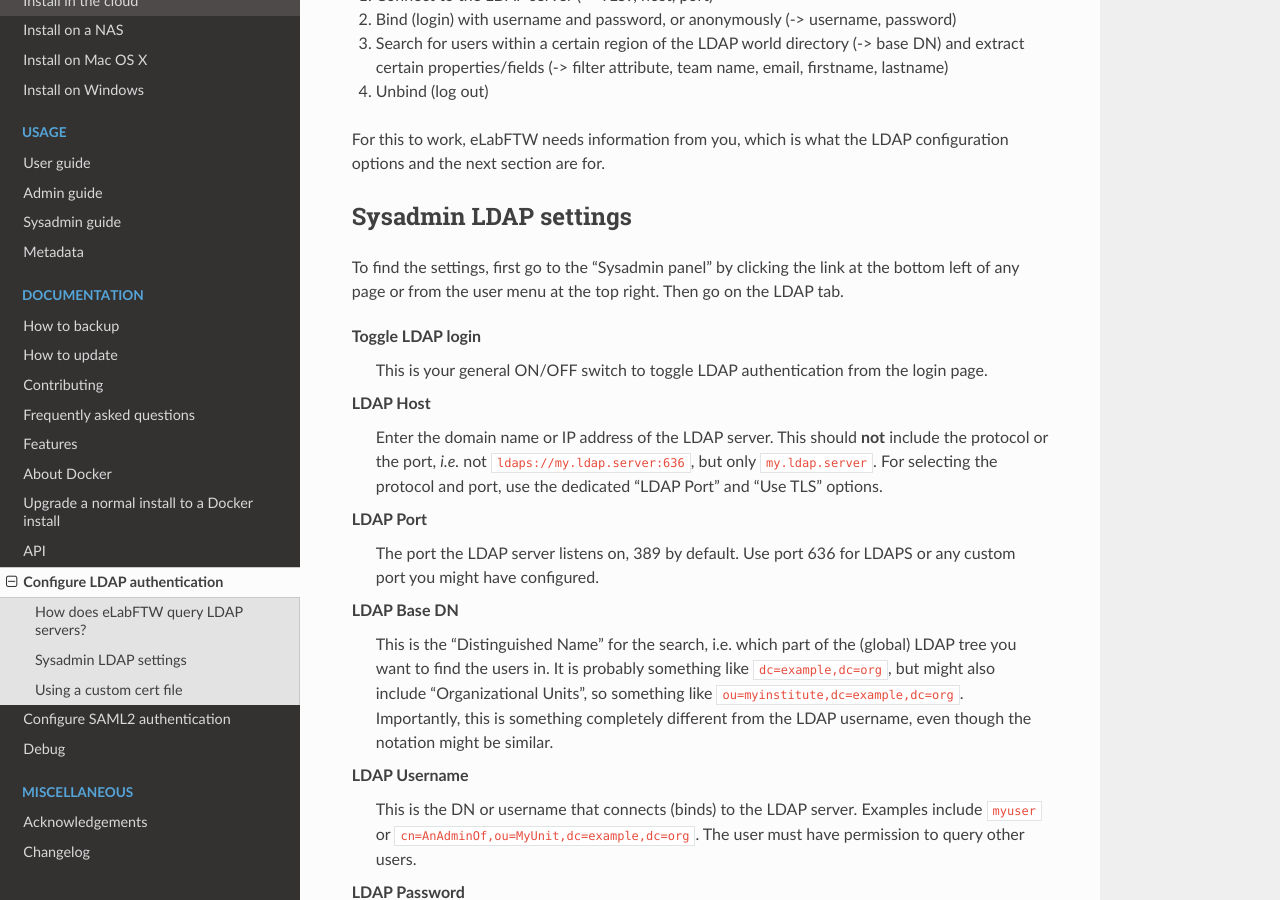
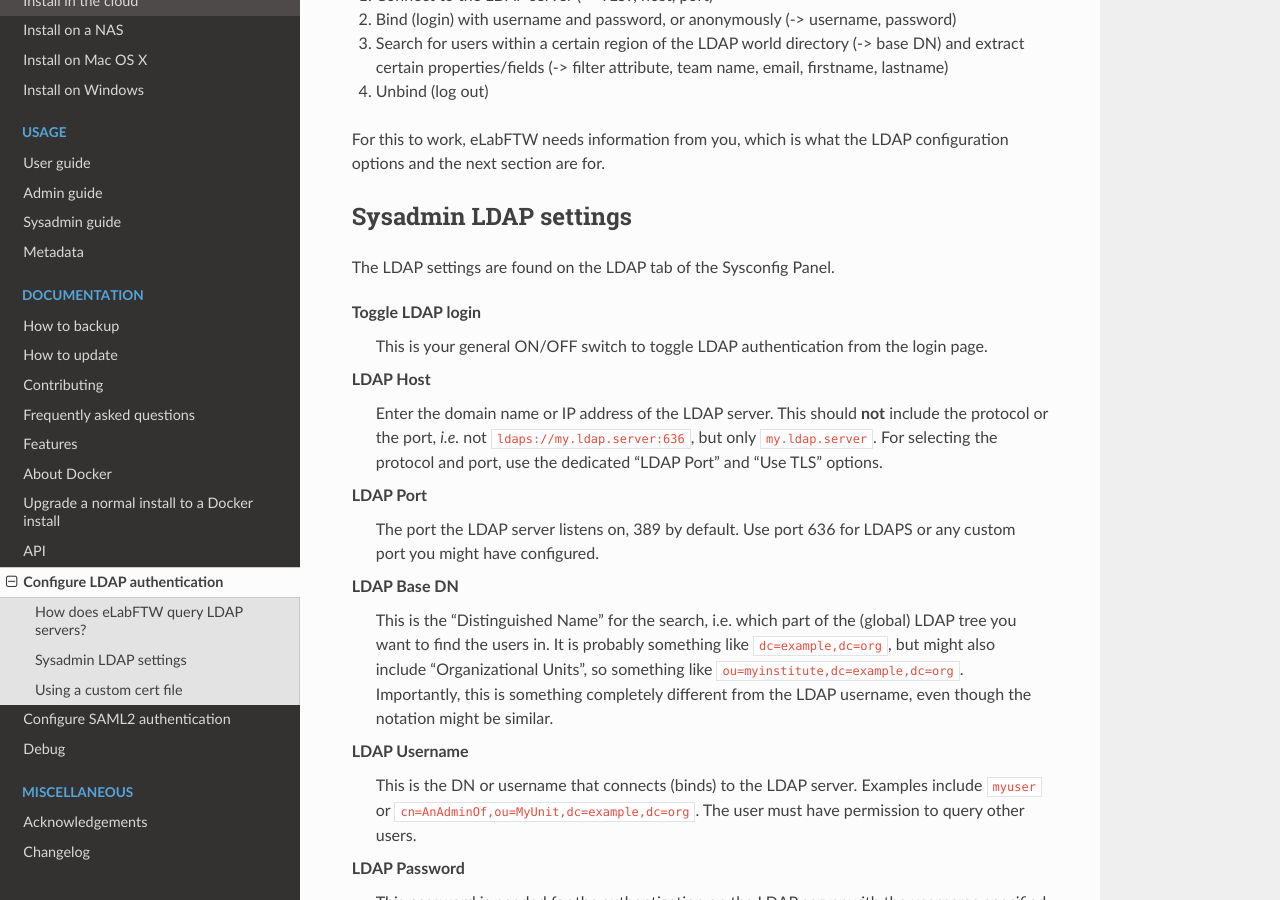
Before and after one commit to elabftw/elabdoc, a Sphinx documentation site: the page built from doc/ldap.rst, in a window 1280 px wide and 900 px high, scrolled down 676 px. Built offline with Sphinx 7.4.7 and the Read the Docs theme 2.0.0, drawn with Linux system fonts in a browser that asks for light colours.

Commit message:
Specified where the LDAP settings can be found
Using NicolasCARPi's sentence.

```diff
--- a/doc/ldap.rst
+++ b/doc/ldap.rst
@@ -28,8 +28,7 @@
 Sysadmin LDAP settings
 ======================
 
-To find the settings, first go to the "Sysadmin panel" by clicking the link at the bottom left of any page or from the user menu at the top right.
-Then go on the LDAP tab.
+The LDAP settings are found on the LDAP tab of the Sysconfig Panel.
 
 Toggle LDAP login
         This is your general ON/OFF switch to toggle LDAP authentication from the login page.
```
